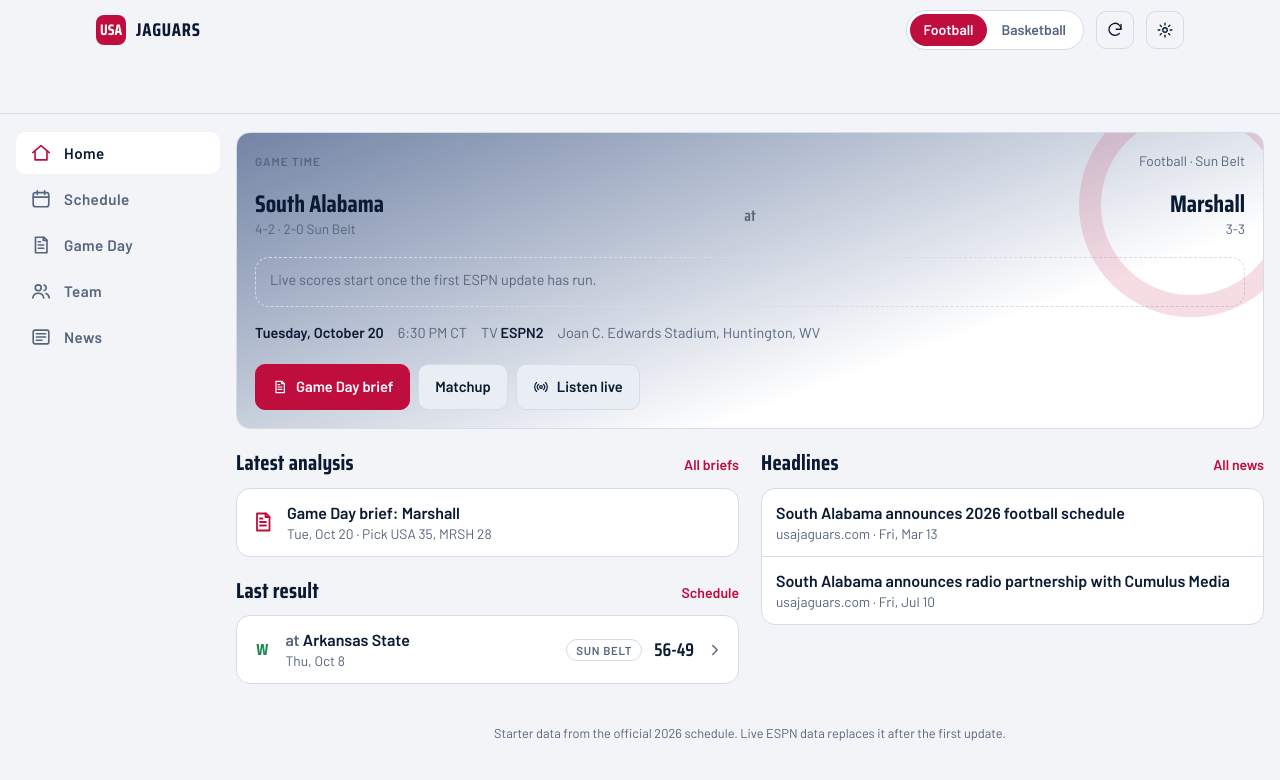
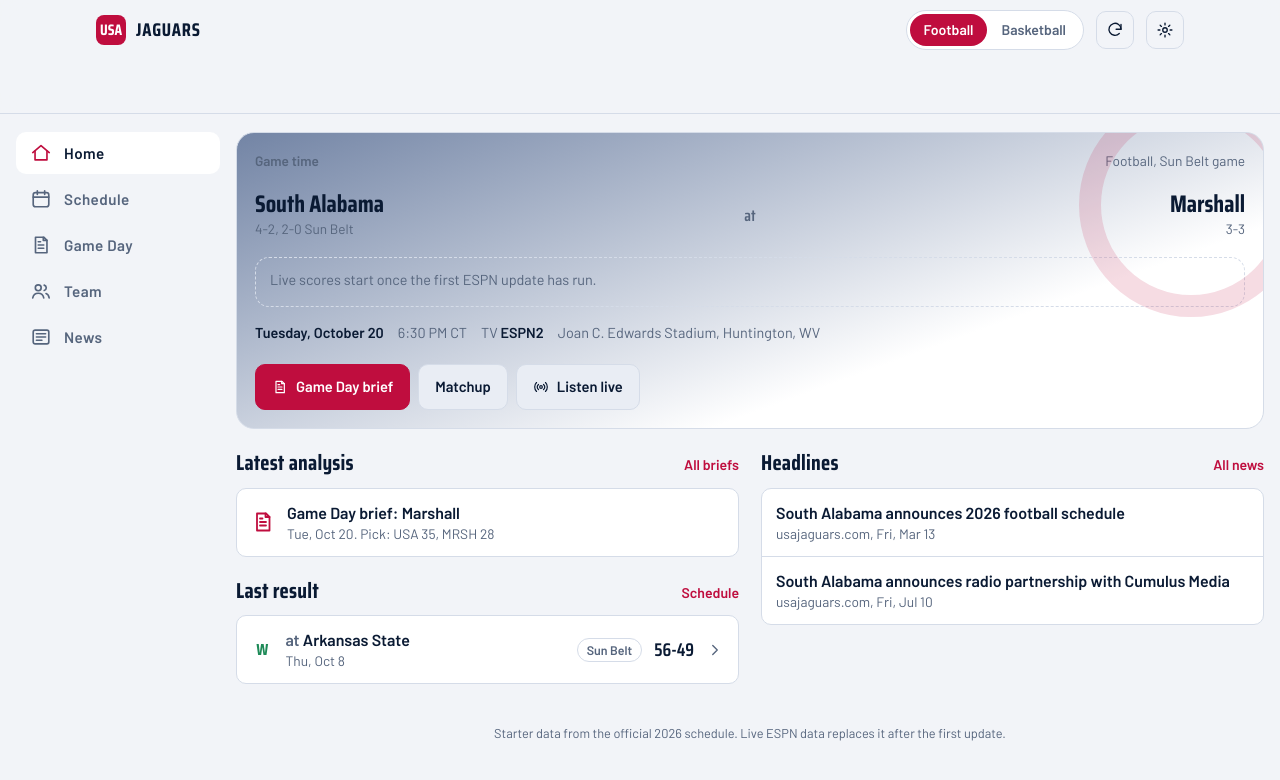
Before and after one commit to dean67benton-byte/jaguars-dashboard, a Preact app: page / in a window 1280 px wide. Shown: the top 780 px of the page. Built offline with nearby package versions, Linux system fonts and the light colour scheme.

Commit message:
Apply frontend-design guidance: sentence-case labels, plain separators, quieter cards
Co-Authored-By: Claude Opus 5.5 (1M context) <noreply@anthropic.com>
Claude-Session: https://claude.ai/code/session_01APnW5gpQb61iCdiMbihShW

```diff
--- a/src/screens/Home.tsx
+++ b/src/screens/Home.tsx
@@ -30,7 +30,7 @@ function NextGame({ sport, e, record, brief }: { sport: SportKey; e: GameEvent;
     <section class="panel hero" aria-label="Next game">
       <div class="section-head">
         {live ? <span class="pill live">Live</span> : <span class="label">{started ? 'Game time' : 'Next game'}</span>}
-        <span class="small muted">{SPORT_LABEL[sport]}{e.conference ? ' · Sun Belt' : ''}</span>
+        <span class="small muted">{SPORT_LABEL[sport]}{e.conference ? ', Sun Belt game' : ''}</span>
       </div>
 
       <div class="matchup-line">
@@ -53,7 +53,7 @@ function NextGame({ sport, e, record, brief }: { sport: SportKey; e: GameEvent;
             <span class="v" style="text-align:right">{summary.oppScore}</span>
           </div>
           {summary.situation && <p class="small muted" style="text-align:center">{summary.situation}</p>}
-          {updatedAt && <p class="updated">Score updated {ago(new Date(updatedAt).toISOString(), now)}{settings.liveScores ? ' · refreshes every 30 sec' : ' · live updates are off'}</p>}
+          {updatedAt && <p class="updated">Score updated {ago(new Date(updatedAt).toISOString(), now)}{settings.liveScores ? '. Refreshes every 30 seconds.' : '. Live updates are off.'}</p>}
         </div>
       ) : started ? (
         <p class="note">
@@ -110,7 +110,7 @@ function LatestBrief({ index, sport }: { index: BriefIndexEntry[] | null; sport:
             {latest.status === 'final' ? 'Postgame grade' : 'Game Day brief'}: {latest.opponent}
           </div>
           <div class="small muted">
-            {day(latest.date)} · Pick {latest.pick}
+            {day(latest.date)}. Pick: {latest.pick}
           </div>
         </div>
       </a>
@@ -123,7 +123,7 @@ export function Home({ sport, team, briefs }: { sport: SportKey; team: TeamState
   if (!data) return <Loading team={team} />;
   const next = nextGame(data.events);
   const last = lastResult(data.events);
-  const record = [data.team.record, data.team.confRecord && `${data.team.confRecord} Sun Belt`].filter(Boolean).join(' · ');
+  const record = [data.team.record, data.team.confRecord && `${data.team.confRecord} Sun Belt`].filter(Boolean).join(', ');
 
   return (
     <>
@@ -163,7 +163,7 @@ export function Home({ sport, team, briefs }: { sport: SportKey; team: TeamState
                   <div class="title">{n.title}</div>
                   <div class="small muted">
                     {n.source}
-                    {n.date ? ` · ${day(n.date)}` : ''}
+                    {n.date ? `, ${day(n.date)}` : ''}
                   </div>
                 </div>
               </a>
--- a/src/screens/News.tsx
+++ b/src/screens/News.tsx
@@ -12,7 +12,7 @@ export function News({ team }: { team: TeamState }) {
           <a class="row" href={n.url} target="_blank" rel="noopener" key={n.url} style="align-items:flex-start">
             <div class="grow">
               <div class="title">{n.title}</div>
-              <div class="small muted">{n.source}{n.date ? ` · ${day(n.date)}` : ''}</div>
+              <div class="small muted">{n.source}{n.date ? `, ${day(n.date)}` : ''}</div>
             </div>
           </a>
         ))}
--- a/src/screens/Schedule.tsx
+++ b/src/screens/Schedule.tsx
@@ -19,7 +19,7 @@ export function Schedule({ sport, team, briefs }: { sport: SportKey; team: TeamS
       {!data.events.length && <div class="panel empty">The schedule hasn't been published yet.</div>}
       {ahead.length > 0 && (
         <section class="section">
-          <span class="label">Upcoming · {ahead.length}</span>
+          <span class="label">Upcoming ({ahead.length})</span>
           <div class="panel list">
             {ahead.map((e) => <GameRow key={e.id} e={e} sport={sport} brief={briefFor(briefs, e)} />)}
           </div>
@@ -27,7 +27,7 @@ export function Schedule({ sport, team, briefs }: { sport: SportKey; team: TeamS
       )}
       {done.length > 0 && (
         <section class="section">
-          <span class="label">Results · {w}-{l}</span>
+          <span class="label">Results, {w}-{l}</span>
           <div class="panel list">
             {[...done].reverse().map((e) => <GameRow key={e.id} e={e} sport={sport} brief={briefFor(briefs, e)} />)}
           </div>
--- a/src/screens/Team.tsx
+++ b/src/screens/Team.tsx
@@ -13,7 +13,7 @@ export function Team({ sport, team }: { sport: SportKey; team: TeamState }) {
     <>
       <div class="section-head" style="flex-wrap:wrap">
         <h1>{SPORT_LABEL[sport]}</h1>
-        <span class="small muted">{[data.team.record, data.team.standingSummary].filter(Boolean).join(' · ')}</span>
+        <span class="small muted">{[data.team.record, data.team.standingSummary].filter(Boolean).join(', ')}</span>
       </div>
       <div class="seg" role="group" aria-label="Team view">
         {(['stats', 'roster', 'standings'] as const).map((v) => (
--- a/src/screens/parts.tsx
+++ b/src/screens/parts.tsx
@@ -32,15 +32,15 @@ export const vsAt = (e: GameEvent) => (e.neutral ? 'vs' : e.home ? 'vs' : 'at');
 export function GameRow({ e, sport, brief }: { e: GameEvent; sport: SportKey; brief?: BriefIndexEntry }) {
   return (
     <a class="row" href={`#game/${sport}/${e.id}`}>
-      {e.status === 'post' ? <span class={`result ${e.result ?? ''}`}>{e.result}</span> : <span class="result muted">·</span>}
+      {e.status === 'post' ? <span class={`result ${e.result ?? ''}`}>{e.result}</span> : <span class="result muted" aria-hidden="true"></span>}
       <div class="grow">
         <div class="title">
           <span class="muted">{vsAt(e)}</span> {e.opponent.short}
         </div>
         <div class="small muted">
           {day(e.date)}
-          {e.status === 'post' ? '' : ` · ${kickoff(e.date, e.timeTbd)}`}
-          {e.tv ? ` · ${e.tv}` : ''}
+          {e.status === 'post' ? '' : `, ${kickoff(e.date, e.timeTbd)}`}
+          {e.tv ? `, ${e.tv}` : ''}
         </div>
       </div>
       {e.conference && <span class="pill">Sun Belt</span>}
--- a/src/styles.css
+++ b/src/styles.css
@@ -67,7 +67,7 @@ p { margin: 0; }
 .num { font-family: var(--font-display); font-variant-numeric: tabular-nums; }
 .muted { color: var(--muted); }
 .small { font-size: 0.86rem; }
-.label { font-size: 0.72rem; font-weight: 600; letter-spacing: 0.09em; text-transform: uppercase; color: var(--muted); }
+.label { font-size: 0.85rem; font-weight: 600; color: var(--muted); }
 :focus-visible { outline: 2px solid var(--red); outline-offset: 2px; border-radius: 6px; }
 
 /* ---------- shell ---------- */
@@ -153,7 +153,8 @@ body::before {
 .section { display: grid; gap: 12px; min-width: 0; }
 .section-head { display: flex; align-items: baseline; justify-content: space-between; gap: 12px; }
 .section-head a { font-size: 0.88rem; font-weight: 600; color: var(--red); text-decoration: none; }
-.panel { background: var(--surface); border: 1px solid var(--line); border-radius: var(--r); min-width: 0; }
+.panel { background: var(--surface); border: 1px solid var(--line); border-radius: 10px; min-width: 0; }
+.hero { border-radius: 18px; }
 .list { display: grid; }
 .list > * + * { border-top: 1px solid var(--line); }
 .row { display: flex; align-items: center; gap: 12px; padding: 12px 14px; text-decoration: none; min-width: 0; }
@@ -163,7 +164,7 @@ body::before {
 .grid-2 { display: grid; gap: 22px; }
 @media (min-width: 760px) { .grid-2 { grid-template-columns: 1fr 1fr; align-items: start; } }
 
-.pill { display: inline-flex; align-items: center; gap: 6px; padding: 2px 9px; border-radius: 999px; font-size: 0.72rem; font-weight: 700; letter-spacing: 0.06em; text-transform: uppercase; border: 1px solid var(--line); color: var(--muted); white-space: nowrap; }
+.pill { display: inline-flex; align-items: center; gap: 6px; padding: 2px 9px; border-radius: 999px; font-size: 0.78rem; font-weight: 600; border: 1px solid var(--line); color: var(--muted); white-space: nowrap; }
 .pill.live { background: var(--red); border-color: var(--red); color: var(--red-ink); }
 .pill.live::before { content: ''; width: 7px; height: 7px; border-radius: 50%; background: currentColor; animation: pulse 1.4s ease-in-out infinite; }
 .pill.good { color: var(--good); border-color: color-mix(in srgb, var(--good) 45%, transparent); }
@@ -191,7 +192,7 @@ body::before {
 .clock { display: grid; grid-template-columns: repeat(4, 1fr); gap: 8px; }
 .clock div { background: color-mix(in srgb, var(--bg) 55%, transparent); border: 1px solid var(--line); border-radius: 10px; padding: 8px 4px 6px; text-align: center; }
 .clock .v { font-family: var(--font-display); font-weight: 700; font-size: 2rem; line-height: 1; font-variant-numeric: tabular-nums; }
-.clock .u { font-size: 0.66rem; letter-spacing: 0.1em; text-transform: uppercase; color: var(--muted); }
+.clock .u { font-size: 0.75rem; color: var(--muted); }
 .score-big { display: grid; grid-template-columns: 1fr auto 1fr; align-items: center; gap: 12px; }
 .score-big .v { font-family: var(--font-display); font-weight: 700; font-size: 3.2rem; line-height: 1; font-variant-numeric: tabular-nums; }
 .meta { display: flex; flex-wrap: wrap; gap: 6px 14px; font-size: 0.9rem; color: var(--muted); }
@@ -202,7 +203,7 @@ body::before {
 .table-wrap { overflow-x: auto; }
 table { width: 100%; border-collapse: collapse; font-size: 0.92rem; }
 th, td { padding: 9px 12px; text-align: left; border-bottom: 1px solid var(--line); vertical-align: top; }
-th { font-size: 0.72rem; font-weight: 600; letter-spacing: 0.08em; text-transform: uppercase; color: var(--muted); white-space: nowrap; }
+th { font-size: 0.8rem; font-weight: 600; color: var(--muted); white-space: nowrap; }
 tr:last-child td { border-bottom: 0; }
 td.n, th.n { text-align: right; font-variant-numeric: tabular-nums; white-space: nowrap; }
 tr.us td { background: color-mix(in srgb, var(--red) 10%, transparent); font-weight: 600; }
@@ -211,7 +212,7 @@ tr.us td { background: color-mix(in srgb, var(--red) 10%, transparent); font-wei
 .brief-hero { padding: 18px; display: grid; gap: 10px; }
 .pick { display: grid; grid-template-columns: auto 1fr; gap: 16px; align-items: center; padding: 16px; }
 .pick .score { font-family: var(--font-display); font-weight: 700; font-size: 2.3rem; line-height: 1; white-space: nowrap; }
-.edge { font-weight: 700; font-size: 0.78rem; letter-spacing: 0.06em; }
+.edge { font-weight: 700; font-size: 0.85rem; }
 .edge.USA { color: var(--red); }
 .edge.OPP { color: var(--muted); }
 .bullets { margin: 0; padding-left: 1.1em; display: grid; gap: 8px; }
```
Also changed, not shown: src/screens/Briefs.tsx (+5 -5 lines).
